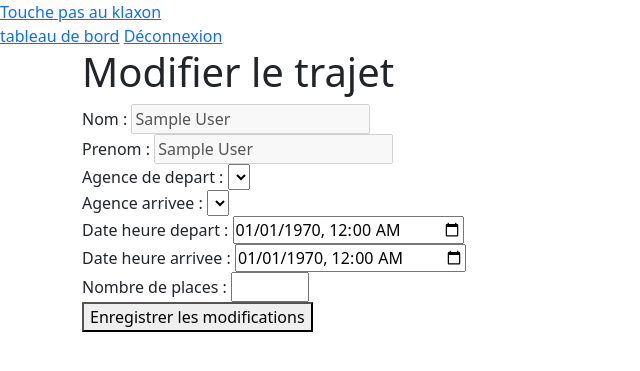
After one commit to Matth-del4/devoir-appli-mvc-php-2026, a PHP site: template src/View/trajet/modifier.php in a window 1280 px wide. The commit adds this page. Shown: the top 371 px of the page, without its empty margins (0-640 px from the left). Run offline with PHP 8.4, Linux system fonts and the light colour scheme; the template is opened without the code that fills it, so the values that code supplies are empty; the visitor is signed in with stand-in values (Sample User, id 1); a stand-in replaces the project's code that opens the database connection.

Commit message:
Ajout modification et suppression de trajet

```diff
--- a/src/View/trajet/creer.php
+++ b/src/View/trajet/creer.php
@@ -3,7 +3,7 @@
 <div class="container">
     <h1>Proposer un trajet</h1>
 
-    <form method="POST" action="/trajet/creer">
+    <form method="POST" action="/trajet/<?= $trajet['id_trajet'] ?>/modifier">
         <div>
             <label>Nom :</label>
             <input type="text" value="<?= htmlspecialchars($utilisateur['nom']) ?>" disabled>
--- /dev/null
+++ b/src/View/trajet/modifier.php
@@ -0,0 +1,55 @@
+<?php include __DIR__ . '/../layout/header.php'; ?>
+
+<div class="container">
+    <h1>Modifier le trajet</h1>
+
+    <form method="POST" action="/trajet/<?= $trajet['id_trajet'] ?>/modifier">
+        <div>
+            <label>Nom :</label>
+            <input type="text" value="<?= htmlspecialchars($_SESSION['nom']) ?>" disabled>
+        </div>
+        <div>
+            <label>Prenom :</label>
+            <input type="text" value="<?= htmlspecialchars($_SESSION['prenom']) ?>" disabled>
+        </div>
+
+        <div>
+            <label>Agence de depart :</label>
+            <select name="agence_depart_id" required>
+                <?php foreach ($agences as $agence) : ?>
+                    <option value="<?= $agence['id_agence'] ?>" <?= $agence['id_agence'] == $trajet['agence_depart_id'] ? 'selected' : '' ?>>
+                        <?= htmlspecialchars($agence['nom_ville']) ?>
+                    </option>
+                <?php endforeach; ?>
+            </select>
+        </div>
+
+        <div>
+            <label>Agence arrivee :</label>
+            <select name="agence_arrivee_id" required>
+                <?php foreach ($agences as $agence) : ?>
+                    <option value="<?= $agence['id_agence'] ?>" <?= $agence['id_agence'] == $trajet['agence_arrivee_id'] ? 'selected' : '' ?>>
+                        <?= htmlspecialchars($agence['nom_ville']) ?>
+                    </option>
+                <?php endforeach; ?>
+            </select>
+        </div>
+
+        <div>
+            <label>Date heure depart :</label>
+            <input type="datetime-local" name="gdh_depart" value="<?= date('Y-m-d\TH:i', strtotime($trajet['gdh_depart'])) ?>" required>
+        </div>
+
+        <div>
+            <label>Date heure arrivee :</label>
+            <input type="datetime-local" name="gdh_arrivee" value="<?= date('Y-m-d\TH:i', strtotime($trajet['gdh_arrivee'])) ?>" required>
+        </div>
+
+        <div>
+            <label>Nombre de places :</label>
+            <input type="number" name="nb_place_total" min="1" max="9" value="<?= $trajet['nb_place_total'] ?>" required>
+        </div>
+
+        <button type="submit">Enregistrer les modifications</button>
+    </form>
+</div>
```
Also changed, not shown: public/index.php (+86 -0 lines).
